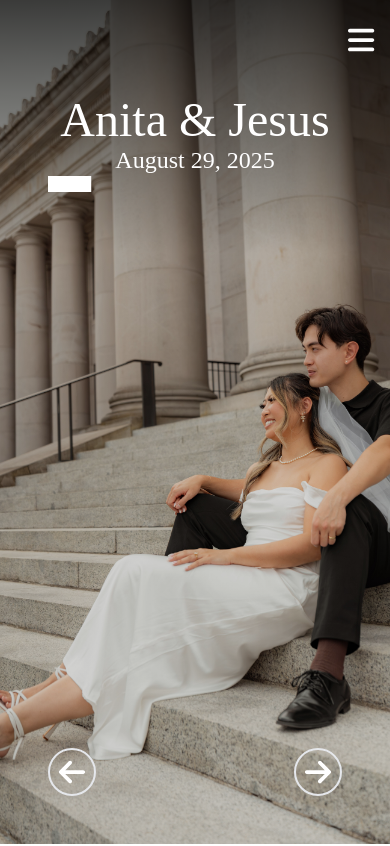
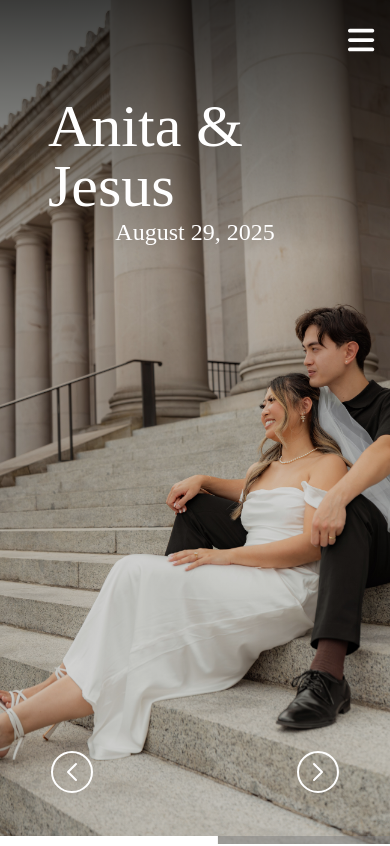
Before and after one commit to matthew-beep/wedding-v2, a Next.js app in the folder wedding-v2/: page / in a window 390 px wide. Shown: the top 846 px of the page. Built offline with nearby package versions, Linux system fonts and the light colour scheme; a web font is replaced by a local one.

Commit message:
need to fix slideshow transition

```diff
--- a/wedding-v2/package.json
+++ b/wedding-v2/package.json
@@ -13,6 +13,7 @@
     "@fortawesome/free-solid-svg-icons": "^6.6.0",
     "@fortawesome/react-fontawesome": "^0.2.2",
     "framer-motion": "^11.5.4",
+    "lucide-react": "^0.441.0",
     "next": "14.2.9",
     "react": "^18",
     "react-dom": "^18",
--- a/wedding-v2/src/app/landing.tsx
+++ b/wedding-v2/src/app/landing.tsx
@@ -3,13 +3,13 @@ import Image from "next/image";
 import React from 'react';
 import {useEffect, useRef, useState} from 'react'
 import {motion, useScroll, useTransform, useAnimationControls, easeInOut, useMotionValueEvent, AnimatePresence, useMotionValue, useSpring} from 'framer-motion'
-import { FontAwesomeIcon } from '@fortawesome/react-fontawesome'
-import { faArrowRight, faArrowLeft } from '@fortawesome/free-solid-svg-icons'
+import { CircleChevronRight, CircleChevronLeft } from 'lucide-react';
 import img from './img/savethedate.jpg';
 import landing1 from './img/hero.jpg';
 import landing2 from './img/preferred.jpg';
 import landing3 from './img/pillars.jpg';
 import landing4 from './img/dark.jpg';
+import { filter } from "framer-motion/client";
 
 
 interface LandingProps {
@@ -20,6 +20,8 @@ interface LandingProps {
 const Landing: React.FC<LandingProps> = ({ scroll, windowWidth }) => {
     const controls = useAnimationControls();
     const slide = useAnimationControls();
+    const textAnimation = useAnimationControls();
+
     // const header = useAnimationControls();
     const ref = useRef<HTMLDivElement | null>(null);
     const { scrollYProgress } = useScroll({
@@ -33,26 +35,46 @@ const Landing: React.FC<LandingProps> = ({ scroll, windowWidth }) => {
         translateY: '50%'
       },
       show: {
-        opacity:1,
+        opacity: 1,
         translateY: '0%',
         transition: {
           duration: 0.5, ease: easeInOut,
           staggerChildren: 0.3
         }
+      },
+      exit: {
+        opacity: 0,
+        translateY: '50%',
+        filter:'blur(10px)',
+        transition: {
+          duration: 0.5, ease: easeInOut,
+          staggerChildren: 1,
+          staggerDirection: -1
         }
+      }
+
     }
 
     const childVariants = {
       hidden: {
         opacity: 0,
+        filter:'blur(10px)',
         translateY: '50%'
       },
       show: {
         opacity: 1,
         translateY: '0%',
-        transition: { duration: 0.5, ease: easeInOut }
-
+        filter:'blur(0px)',
+        transition: { duration: 0.5, ease: easeInOut}
       },
+      exit: {
+        opacity: 0,
+        translateY: '50%',
+        filter:'blur(10px)',
+        transition: {
+          duration: 0.3, ease: easeInOut,
+        }
+      }
     }
 
     const yPos = useTransform(scrollYProgress, [0, 0.9], ["50%", "0%"]);
@@ -62,10 +84,12 @@ const Landing: React.FC<LandingProps> = ({ scroll, windowWidth }) => {
     const textOpacity = useTransform(scrollYProgress, [0, 0.9], [0, 1]);
     const [showText, setShowText] = useState<boolean>(false);
     const [currentImg, setImg] = useState<number>(0);
+
     const timer = useMotionValue(0);
-    const progress = useTransform(timer, [0, 5], [0, 1])
+    const timerEnd:number = 10;
+    const progress = useTransform(timer, [0, timerEnd], [0, 1])
 
-    const timerEnd:number = 5;
+
 
     // useMotionValue()
     const scaleX = useSpring(progress, {
@@ -75,10 +99,16 @@ const Landing: React.FC<LandingProps> = ({ scroll, windowWidth }) => {
     });
 
     useEffect(() => {
+      textAnimation.start("show")
+    }, [])
+
+    useEffect(() => {
       //Implementing the setInterval method
       const interval = setInterval(() => {
           const currTime = timer.get();
           if (currTime >= timerEnd) {
+            console.log(currentImg)
+            next();
             timer.set(0);
             //console.log("resetting timer" + timer.get())
           } else {
@@ -88,7 +118,7 @@ const Landing: React.FC<LandingProps> = ({ scroll, windowWidth }) => {
       }, 100);
       //Clearing the interval
       return () => clearInterval(interval);
-    }, [timer]);
+    }, [timer, currentImg]);
 
 
 
@@ -151,30 +181,37 @@ const Landing: React.FC<LandingProps> = ({ scroll, windowWidth }) => {
     }, [xPos])
 
     const next = () => {
-      console.log("next image");
-
+      console.log("next image" + currentImg);
+      textAnimation.start("exit");
+      //textAnimation.start("show");
         if(gallery.length - 1 == currentImg) {
           setImg(0);
         } else {
           setImg(currentImg + 1)
         }
         slide.start({
-        opacity: [0,1],
-        transition: { duration: 1, ease: [0.43, 0.13, 0.23, 0.96] }
+          opacity: [0.5,1],
+          transition: { duration: 0.5, ease: [0.43, 0.13, 0.23, 0.96] }
+        }).then(()=> {
+          textAnimation.start("show")
+          textAnimation.set({ filter: 'blur(0px)' });
         })
     }
 
     const prev = () => {
       console.log("prev image");
-
+      textAnimation.start("exit");
       if(currentImg == 0) {
         setImg(gallery.length - 1);
       } else {
         setImg(currentImg - 1)
       }
         slide.start({
-        opacity: [0,1],
+          opacity: [0.5,1],
           transition: { duration: 1, ease: [0.43, 0.13, 0.23, 0.96] }
+        }).then(() => {
+          textAnimation.start("show")
+          textAnimation.set({ filter: 'blur(0px)' });
         })
     }
 
@@ -193,17 +230,34 @@ const Landing: React.FC<LandingProps> = ({ scroll, windowWidth }) => {
           <Image src={gallery[currentImg].img} alt="Anita & Jesus sitting together" className="w-full h-full object-cover z-0 absolute" />
         </motion.div>
         <div
+          className="absolute bottom-0 left-0 w-full z-20 bg-amber-400"
+          style={{
+            backgroundColor: "rgba(128, 128, 128, 0.5)"
+          }}
+        >
+          <motion.div
+                className="h-2 bg-white w-full"
+                style={{
+                  scaleX: scaleX,
+                  originX: 0
+                }}
+              >
+          </motion.div>
+        </div>
+
+        <div
           className="relative w-full h-full px-12 flex flex-col justify-between pb-12 landing"
         >
+
           <motion.div
           className="flex flex-col items-center justify-center text-white font-canto w-auto h-auto mt-24 relative z-10"
           variants={parentVariants}
           initial={"hidden"}
-            animate={"show"}
-
+          animate={textAnimation}
+          exit={"exit"}
           >
             <motion.h1
-              className="text-5xl"
+              className="text-6xl sm:text-7xl"
               variants={childVariants}
             >
               Anita & Jesus
@@ -214,35 +268,19 @@ const Landing: React.FC<LandingProps> = ({ scroll, windowWidth }) => {
             >
               August 29, 2025
             </motion.h2>
-            <motion.div
-              className="h-4 bg-white w-full"
-              style={{
-                scaleX: scaleX,
-                originX: 0
-              }}
-            >
-
-            </motion.div>
           </motion.div>
           <div className="flex justify-between">
             <div
-              className="border-2 w-12 h-12 flex items-center rounded-full"
+              className="w-12 h-12 flex items-center"
               onClick={prev}
             >
-              <FontAwesomeIcon
-                icon={faArrowLeft}
-                className="text-3xl w-full h-full text-white border-white"
-              />
+              <CircleChevronLeft className="text-white w-full h-full" strokeWidth={1}/>
             </div>
             <div
-              className="border-2 w-12 h-12 flex items-center rounded-full"
+              className="w-12 h-12 flex items-center"
               onClick={next}
-
             >
-              <FontAwesomeIcon
-                icon={faArrowRight}
-                className="text-3xl w-full h-full text-white border-white"
-              />
+              <CircleChevronRight className="text-white w-full h-full" strokeWidth={1}/>
             </div>
           </div>
         </div>
--- a/wedding-v2/src/app/page.tsx
+++ b/wedding-v2/src/app/page.tsx
@@ -44,7 +44,7 @@ export default function Home() {
 
   return (
     <div className="relative bg-white">
-      <header className="fixed top-0 left-0 z-10 w-full">
+      <header className="fixed top-0 left-0 z-40 w-full">
         <MobileNav scroll={scrollYProgress} height={windowHeight}/>
       </header>
       <main className="bg-white">
```
Also changed, not shown: 1 other file (tests, documents, lock files or other folders). Lines whose indentation alone changed are shown as unchanged.
